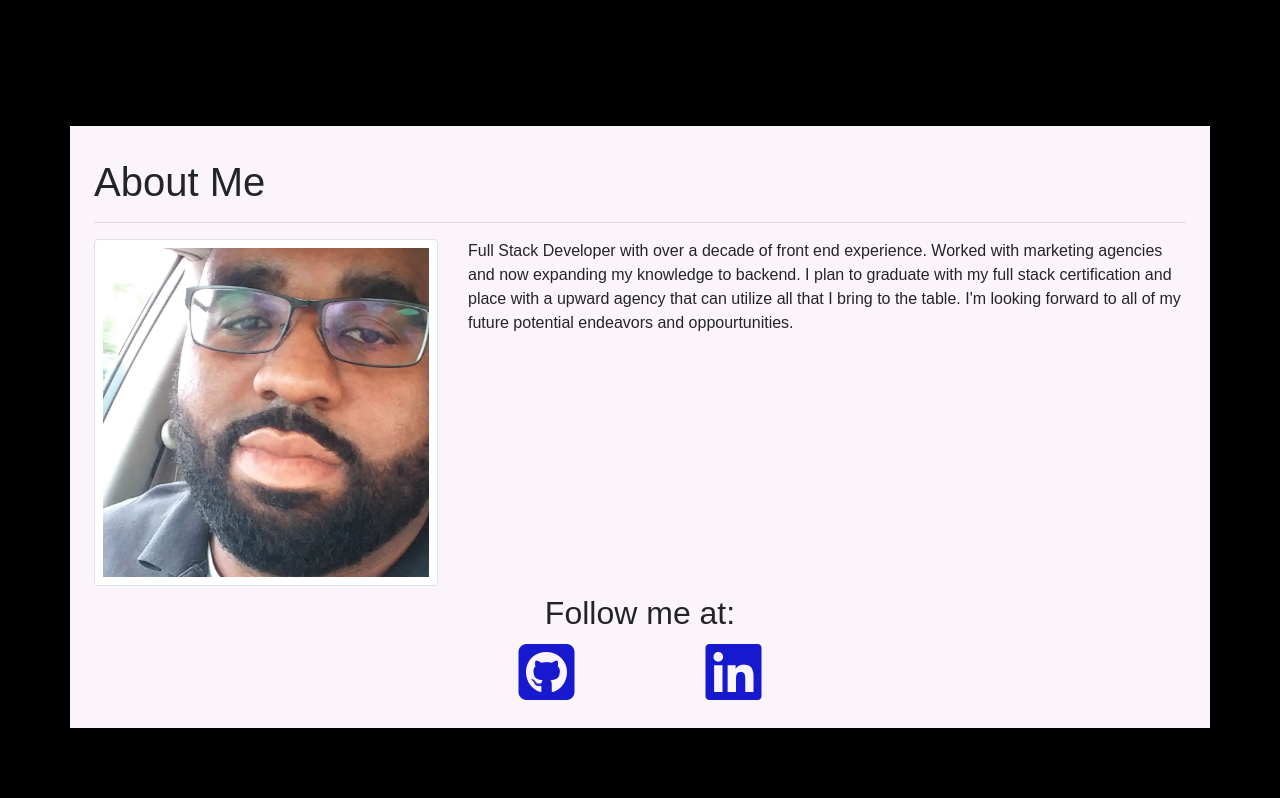
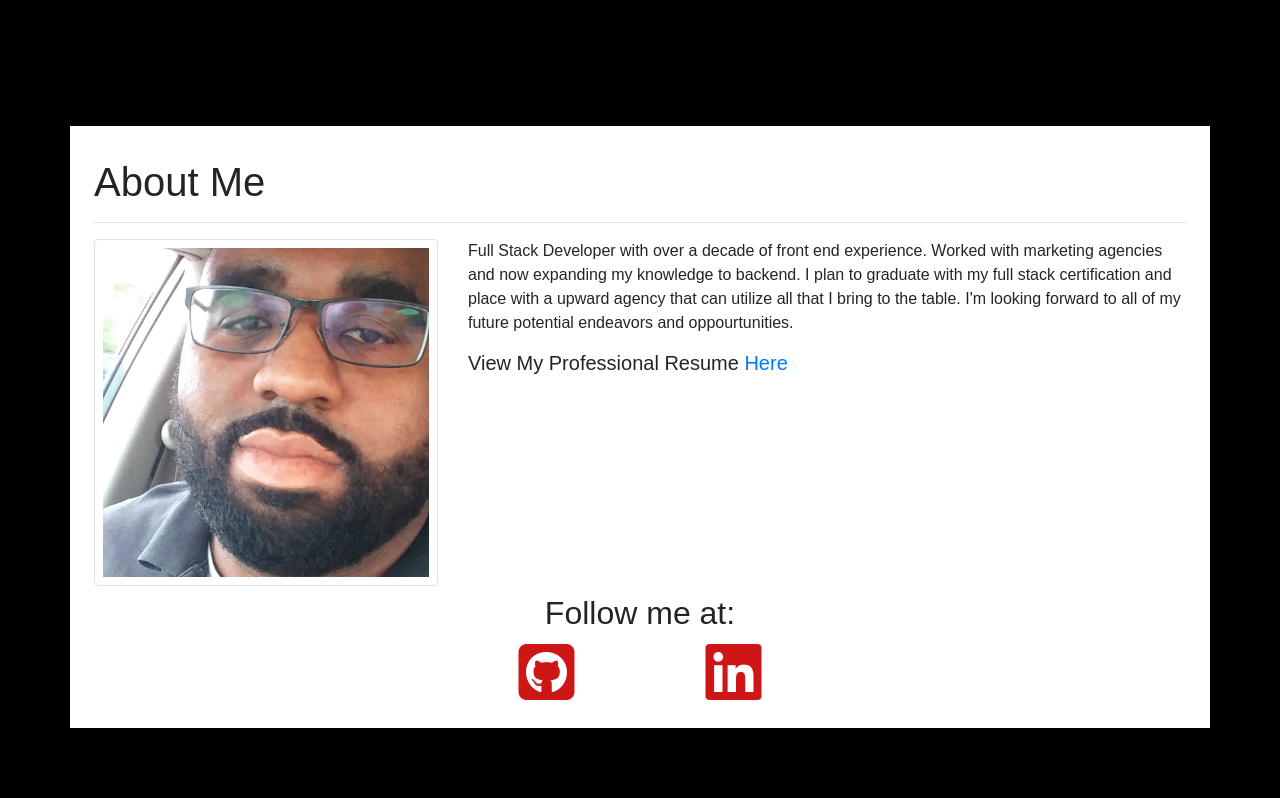
Before and after one commit to codemasterbrown/developer-portfolio, a plain HTML site: page index.html in a window 1280 px wide. Shown: the part 402-1200 px from the top of the page. Drawn offline with nearby package versions, Linux system fonts and the light colour scheme.

Commit message:
Updated html with Resume and update linked in

```diff
--- a/assets/style.css
+++ b/assets/style.css
@@ -39,7 +39,7 @@ nav a.navbar-brand {
 /* social media icons */
 a i {
 	font-size: 4rem;
-	color: rgb(22, 25, 206);
+	color: rgb(206, 22, 22);
 }
 
 a i:hover {
@@ -50,7 +50,7 @@ a i:hover {
 div.about-me,
 div.portfolio,
 div.contact {
-	background-color: rgb(252, 244, 251);
+	background-color: rgb(255, 255, 255);
 	font-family: Arial, Helvetica, sans-serif;
 }
 
--- a/index.html
+++ b/index.html
@@ -73,6 +73,7 @@
                             my knowledge to backend. I plan to graduate with my full stack certification and place with a upward agency that
                             can utilize all that I bring to the table. I'm looking forward to all of my future potential endeavors and oppourtunities.
                         </p>
+                        <h5>View My Professional Resume <a href="assets/RaysResume-21.pdf">Here</a> </h5>
                     </div>
                 </div>
                 <!-- Social Media Icons -->
@@ -143,6 +144,8 @@
             </div>
         </section>
 
+
+
     </main>
     <!-- End Main -->
 
```
Also changed, not shown: 1 other file.
